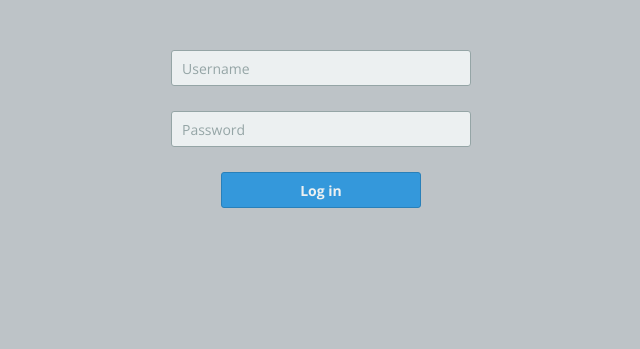
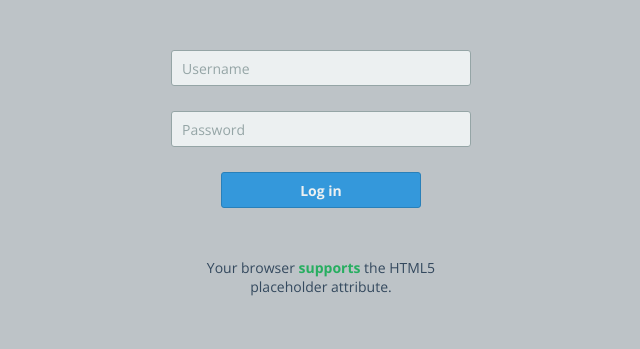
Before and after one commit to ihw-marketing/jquery-placeholder-fallback, a plain HTML site: page index.html in a window 1280 px wide. Shown: the whole page, without its empty margins (319-959 px from the left). Drawn offline with nearby package versions, Linux system fonts and the light colour scheme.

Commit message:
Show placeholder browser support on demo page

```diff
--- a/index.html
+++ b/index.html
@@ -14,9 +14,17 @@
             <input type="password" name="password" placeholder="Password" required>
             <button type="submit" name="login">Log in</button>
         </form>
+
+        <p>Your browser <span class="placeholder-support">supports</span> the HTML5 placeholder attribute.</p>
     </div>
 
     <script src="//ajax.googleapis.com/ajax/libs/jquery/1.11.1/jquery.min.js"></script>
     <script src="placeholder-fallback.min.js"></script>
+    <script>
+        var placeholderSupport = 'placeholder' in document.createElement('input');
+        if (!placeholderSupport) {
+            $('.placeholder-support').text('does not support').addClass('false');
+        }
+    </script>
 </body>
 </html>
--- a/styles.css
+++ b/styles.css
@@ -2,6 +2,7 @@ body {
     font-family: Open Sans, Verdana, sans-serif;
     background: #bdc3c7;
     font-size: 14px;
+    color: #34495e;
     margin: 0;
 }
 
@@ -30,6 +31,20 @@ body {
     padding: 50px 0;
     margin: 0 auto;
     width: 80%;
+}
+
+.container p {
+    text-align: center;
+    margin: 50px 0 0;
+}
+
+.container p .placeholder-support {
+    font-weight: bold;
+    color: #27ae60;
+}
+
+.container p .placeholder-support.false {
+    color: #c0392b;
 }
 
 .container form input,
```
